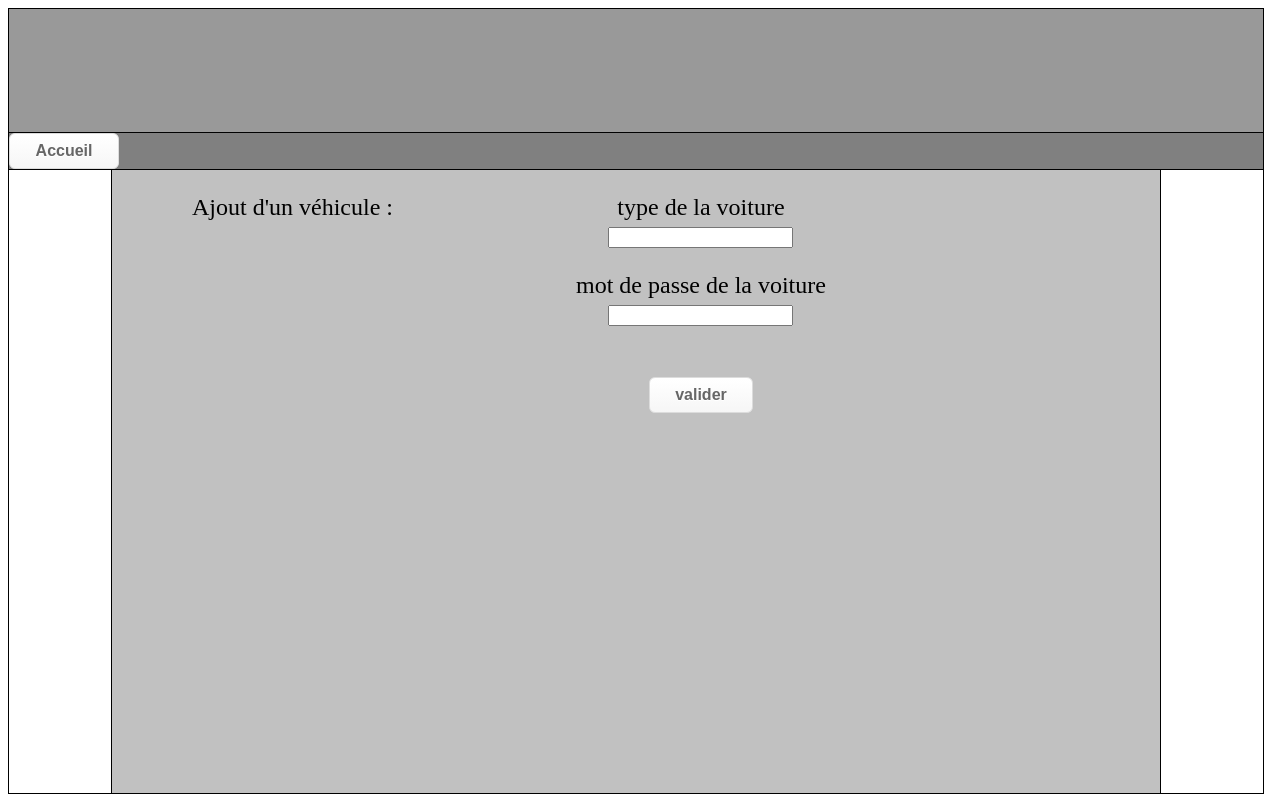
After one commit to Deymysoss/VTC, a PHP site: page /ajoutvoiture.php in a window 1280 px wide. The commit adds this page. Run offline with PHP 8.4, Linux system fonts and the light colour scheme.

Commit message:
ajout de vehicule dans la bdd recuperation des id vehicule -> mettre sous forme de listbox pour creation des graphiques !

```diff
--- /dev/null
+++ b/ajoutvoiture.php
@@ -0,0 +1,52 @@
+<!doctype html>
+<html class="no-js" lang="">
+<meta charset="utf-8">
+<meta http-equiv="x-ua-compatible" content="ie=edge">
+<title></title>
+<meta name="description" content="">
+<meta name="viewport" content="width=device-width, initial-scale=1">
+
+<link rel="manifest" href="site.webmanifest">
+<link rel="apple-touch-icon" href="icon.png">
+<!-- Place favicon.ico in the root directory -->
+<link rel="stylesheet" href="css/styles.css">
+
+</head>
+
+
+
+<body>
+<div class="page">
+    <div class="contenu">
+        <div class="header">
+            <div class="logo">
+
+            </div>
+            <div class="menu">
+                <input id="btnacceuil" class="btn" type="button" value="Accueil" onclick="document.location.href='index.php';">
+            </div>
+        </div>
+        <div class="contenupage">
+
+            <p id="titrecreation" >Ajout d'un véhicule :</p></br>
+
+
+            <form id="formulairecnx" method="post" action="traitement.php">
+
+                <p>type de la voiture  </br><input   type="text" name="typev"></p>
+                <p>mot de passe de la voiture </br><input type="text" name="mdpv"></p>
+                </br>
+                <input type="hidden" name="option" value="ajoutvoiture">
+                <input id="btnvalider" class="btn" type="submit" name="valider" value="valider">
+            </form>
+
+        </div>
+    </div>
+
+</div>
+
+
+
+</body>
+
+</html>
```
Also changed, not shown: accueil.php (+32 -0 lines), traitement.php (+28 -2 lines).
